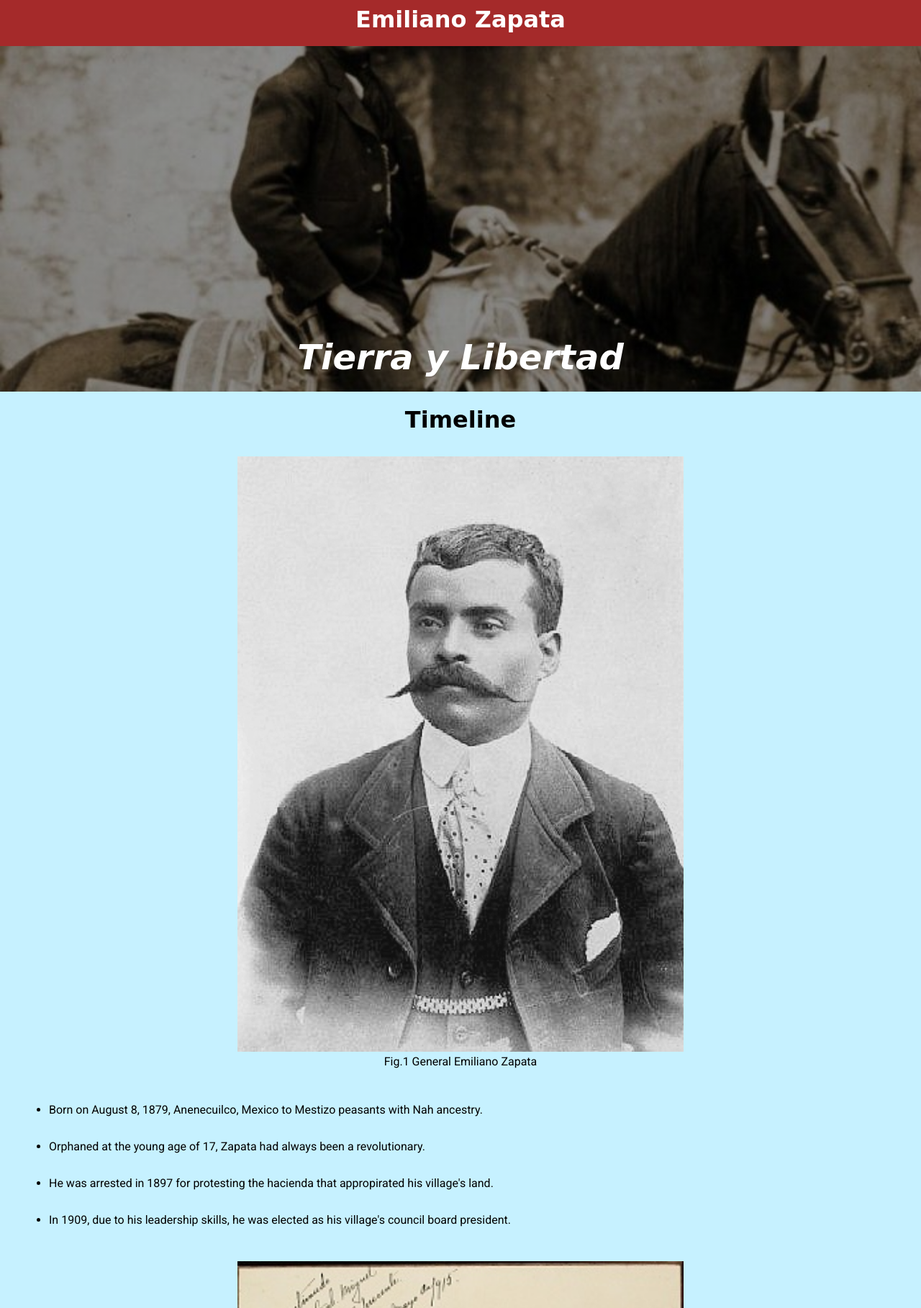
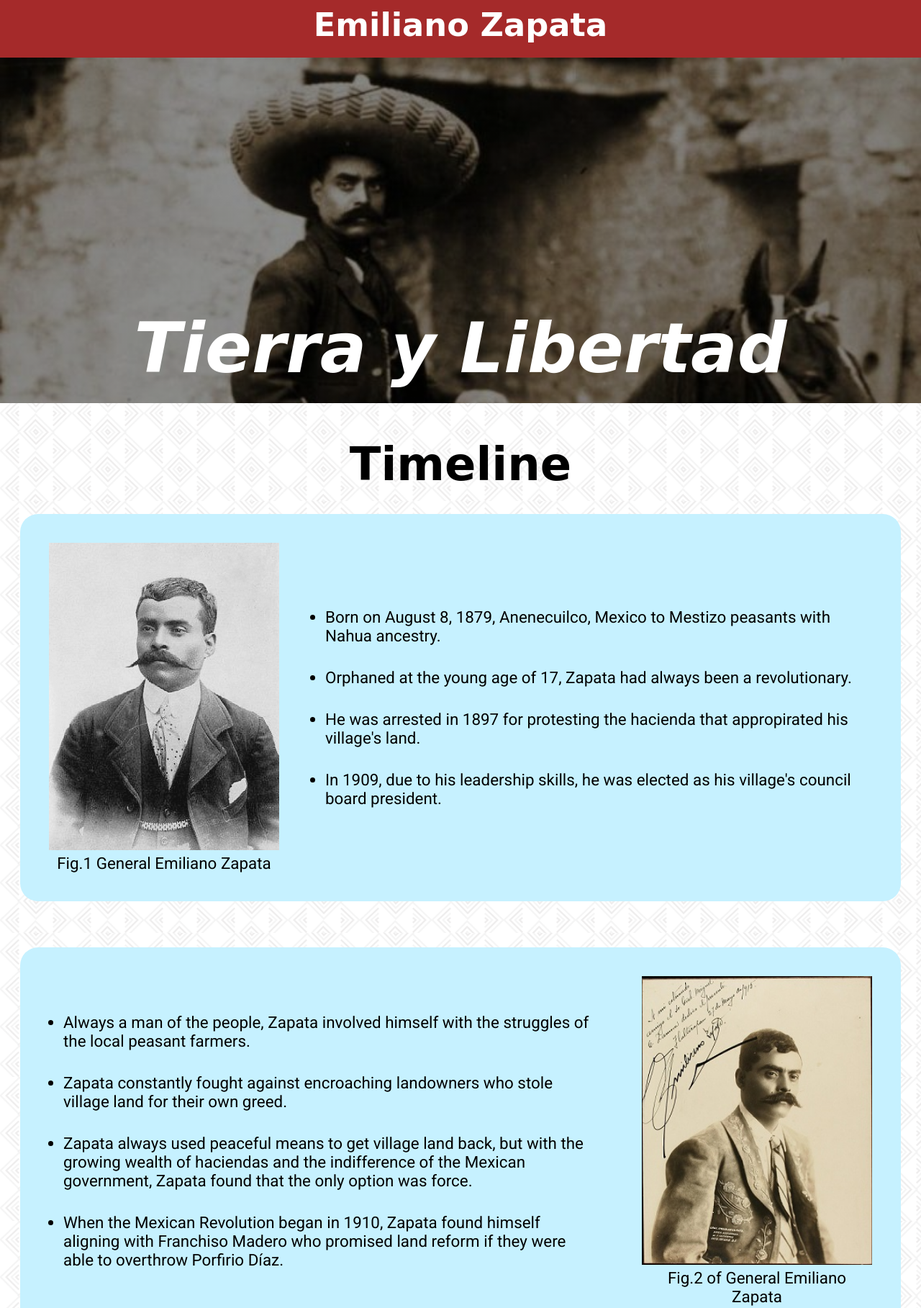
Before and after one commit to vanityespinosa/Tribute-Page-Emiliano-Zapata, a plain HTML site: page index.html in a window 1280 px wide. Shown: the top 1817 px of the page at 72% size. Drawn offline with Linux system fonts and the light colour scheme; a web font is replaced by a local one.

Commit message:
Add small desktop design. Add classes in index.html and styles in index_styles.css

```diff
--- a/index.html
+++ b/index.html
@@ -22,19 +22,19 @@
         </section>
         <section id="timeline">
             <h2>Timeline</h2>
-            <div>
+            <div class="right-card">
                 <figure>
-                    <img src="/images/Emiliano_Zapata_02.jpg" alt="">
+                    <img src="/images/Emiliano_Zapata_02.jpg" alt="" class="fig-one">
                     <figcaption>Fig.1 General Emiliano Zapata </figcaption>
                 </figure>
                 <ul>
-                    <li>Born on August 8, 1879, Anenecuilco, Mexico to Mestizo peasants with Nah ancestry.</li>
+                    <li>Born on August 8, 1879, Anenecuilco, Mexico to Mestizo peasants with Nahua ancestry.</li>
                     <li>Orphaned at the young age of 17, Zapata had always been a revolutionary.</li>
                     <li>He was arrested in 1897 for protesting the hacienda that appropirated his village's land.</li>
                     <li>In 1909, due to his leadership skills, he was elected as his village's council board president.</li>
                 </ul>
             </div>
-            <div>
+            <div class="left-card">
                 <figure>
                     <img src="/images/small_Emiliano_Zapata_03.jpg" alt="">
                     <figcaption>Fig.2 of General Emiliano Zapata </figcaption>
@@ -46,7 +46,7 @@
                     <li>When the Mexican Revolution began in 1910, Zapata found himself aligning with Franchiso Madero who promised land reform if they were able to overthrow Porfirio Díaz.</li>
                 </ul>
             </div>
-            <div>
+            <div class="right-card">
                 <figure>
                     <img src="/images/small_Emiliano_Zapata_01.jpg" alt="">
                     <figcaption>Fig.3 of General Emiliano Zapata </figcaption>
@@ -58,7 +58,7 @@
                     <li>In 1913, General Victoriano Huerta assassinated Francisco Madero. He attempted to gain Zapata's support against Venustiano Carranza and Pancho Villa to the North.</li>
                 </ul>
             </div>
-            <div>
+            <div class="left-card">
                 <figure>
                     <img src="/images/small_Emiliano_Zapata_05.jpg" alt="">
                     <figcaption>Fig.4 of Pancho Villa and Emiliano Zapata after entering Mexico City. </figcaption>
@@ -73,7 +73,7 @@
         </section>
     </main>
     <footer>
-        <span>Vanity Espinosa </span>
+        <span>Vanity Espinosa &copy; 2020</span>
     </footer>
 </body>
 </html>
--- a/index_styles.css
+++ b/index_styles.css
@@ -124,3 +124,79 @@ footer {
         width: 50%;
     }
 }
+
+/*----------------------------------------------------------------------------
+                          Small Desktop Design
+------------------------------------------------------------------------------*/
+@media only screen and (min-width: 1000px) {
+    body {
+        font-size: 1.40rem;
+    }
+    header {
+        height: 5rem;
+    }
+    ul {
+        padding: 0;
+    }
+
+    /***********************************************
+    Main Section
+    ***********************************************/
+
+    /********** Landing Styles *********/
+    main #landing {
+        background: linear-gradient(rgba(0, 0, 0, 0.45), rgba(0, 0, 0, 0.45)),
+        url("images/Emiliano_Zapata_04.jpg") no-repeat fixed;
+        background-size: cover;
+    }
+    main #landing h2 {
+        font-size: 6rem;
+    }
+    /********** Timeline Styles *********/
+    main #timeline {
+        background: none;
+        padding: 3rem 1.75rem;
+    }
+    main #timeline h2 {
+        font-size: 4rem;
+        margin-bottom: 2rem;
+    }
+    main #timeline div {
+        background-color: rgb(198, 241, 255);
+        border-radius: 25px;
+        margin-bottom: 4rem;
+        padding: 2.5rem;
+        display: flex;
+        flex-direction: row;
+        justify-content: space-between;
+    }
+    main #timeline figure {
+        margin: 0;
+    }
+    main #timeline img {
+        width: 20rem;
+    }
+    main #timeline .right-card figure {
+        margin-right: 4rem;
+    }
+    main #timeline .left-card {
+        flex-direction: row-reverse;
+    }
+    main #timeline .left-card ul {
+        margin-right: 4rem;
+        margin-left: 1.25rem;
+    }
+    main #timeline ul {
+        align-self: center;
+    }
+
+    /***********************************************
+        Footer Section
+    ***********************************************/
+    footer {
+        height: 10vh;
+        display: flex;
+        flex-direction: column;
+        justify-content: center;
+    }
+}
```
